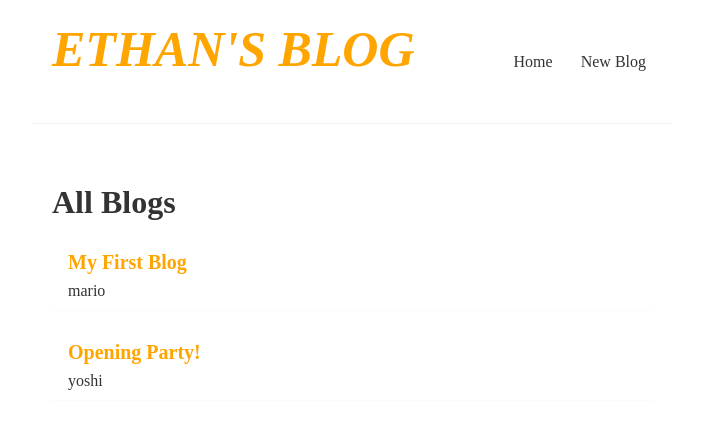
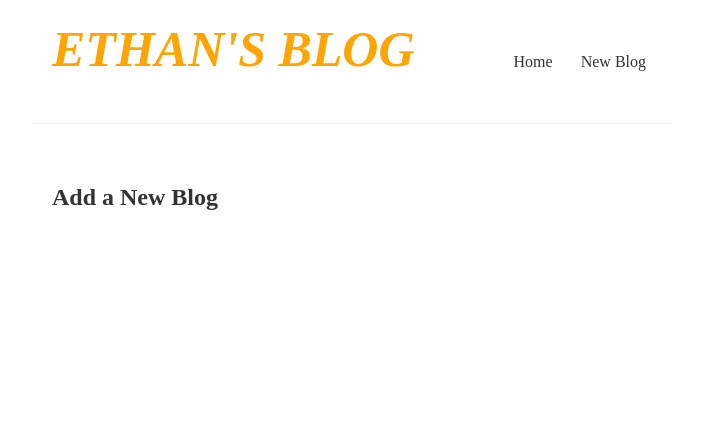
Before and after one commit to evstraub/blog-app, a React (Create React App) app in the folder blog-app/: page /create in a window 1280 px wide. Shown: the top 426 px of the page, without its empty margins (288-991 px from the left). Built offline with nearby package versions, Linux system fonts and the light colour scheme; data requests are answered from the project's data file; a web font is replaced by a local one.

Commit message:
added routing

```diff
--- a/blog-app/package.json
+++ b/blog-app/package.json
@@ -8,6 +8,7 @@
     "@testing-library/user-event": "^13.5.0",
     "react": "^18.2.0",
     "react-dom": "^18.2.0",
+    "react-router-dom": "^5.3.4",
     "react-scripts": "5.0.1",
     "web-vitals": "^2.1.4"
   },
--- a/blog-app/src/App.js
+++ b/blog-app/src/App.js
@@ -1,15 +1,29 @@
-
+import { BrowserRouter as Router, Route, Switch } from 'react-router-dom';
+import BlogDetails from './BlogDetails';
+import Create from './components/Create';
 import Home from './components/Home';
 import Navbar from './components/Navbar';
 
 function App() {
   return (
-    <div className='App'>
-   <Navbar/>
-   <div className='content'>
-    <Home/>
-   </div>
-    </div>
+    <Router>
+      <div className="App">
+        <Navbar />
+        <div className="content">
+          <Switch>
+            <Route  exact path="/">
+              <Home/>
+            </Route>
+            <Route exact path="/create">
+              <Create/>
+            </Route>
+            <Route exact path="/blogs/:id">
+              <BlogDetails/>
+            </Route>
+          </Switch>
+        </div>
+      </div>
+    </Router>
   );
 }
 
--- /dev/null
+++ b/blog-app/src/BlogDetails.js
@@ -0,0 +1,11 @@
+import { useParams } from "react-router-dom"
+
+const BlogDetails = () => {
+const { id } = useParams()
+
+  return (
+    <div>BlogDetails {id}</div>
+  )
+}
+
+export default BlogDetails
--- a/blog-app/src/components/BlogList.js
+++ b/blog-app/src/components/BlogList.js
@@ -1,12 +1,15 @@
+import { Link } from "react-router-dom";
 
-const BlogList = ({ blogs, title,  }) => {
+const BlogList = ({ blogs, title  }) => {
   return (
     <div className="blog-list">
       <h1>{title}</h1>
         {blogs.map((blog) => (
           <div className="blog-preview" key={blog.id}>
+            <Link to={`/blogs/${blog.id}`}>
             <h2>{blog.title}</h2>
             <p>{blog.author}</p>
+            </Link>
           </div>
         ))}
 
--- /dev/null
+++ b/blog-app/src/components/Create.js
@@ -0,0 +1,12 @@
+
+const Create = () => {
+  return (
+    <div className="create">
+       <h2>Add a New Blog</h2>
+
+
+    </div>
+  )
+}
+
+export default Create
--- a/blog-app/src/components/Home.js
+++ b/blog-app/src/components/Home.js
@@ -1,5 +1,4 @@
 
-import { useState, useEffect } from "react"
 import BlogList from "./BlogList";
 import useFetch from "./useFetch";
 
--- a/blog-app/src/components/Navbar.js
+++ b/blog-app/src/components/Navbar.js
@@ -1,12 +1,12 @@
-
+import { Link } from "react-router-dom";
 
 const Navbar = () => {
   return (
     <nav className="nav">
       <h1>Ethan's Blog</h1>
       <div className="links">
-        <a href="/">Home</a>
-        <a href="/create">New Blog</a>
+        <Link to="/">Home</Link>
+        <Link to="/create">New Blog</Link>
 
       </div>
     </nav>
--- a/blog-app/src/index.css
+++ b/blog-app/src/index.css
@@ -56,3 +56,6 @@
   color: orange;
   margin-bottom: 8px;
 }
+.blog-preview a {
+  text-decoration: none;
+}
```
Also changed, not shown: 1 other file (tests, documents, lock files or other folders).
